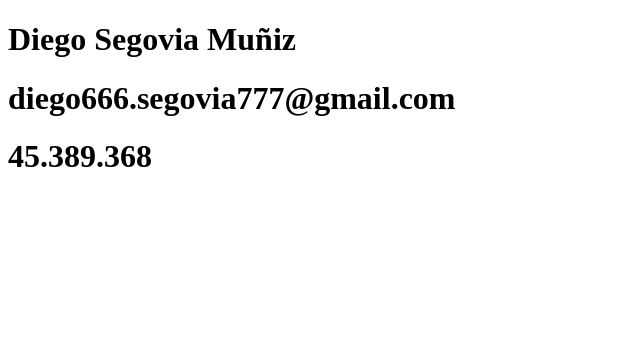
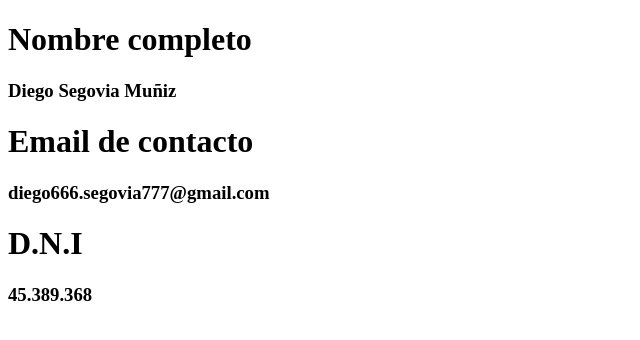
Before and after one commit to Diegosm10/SegoviaMunizDiego, a plain HTML site: page tarea1.html in a window 1280 px wide. Shown: the whole page, without its empty margins (0-640 px from the left). Drawn offline with Linux system fonts and the light colour scheme.

Commit message:
tarea1.html

```diff
--- a/tarea1.html
+++ b/tarea1.html
@@ -6,8 +6,11 @@
     <title>1° Tarea</title>
   </head>
   <body>
-    <h1>Diego Segovia Muñiz</h1>
-    <h1>diego666.segovia777@gmail.com</h1>
-    <h1>45.389.368</h1>
+    <h1>Nombre completo<h1>
+    <h3>Diego Segovia Muñiz</h3>
+    <h1>Email de contacto<h1>
+    <h3>diego666.segovia777@gmail.com</h3>
+    <h1>D.N.I<h1>
+    <h3>45.389.368</h3>
   </body>
 </html>
```
